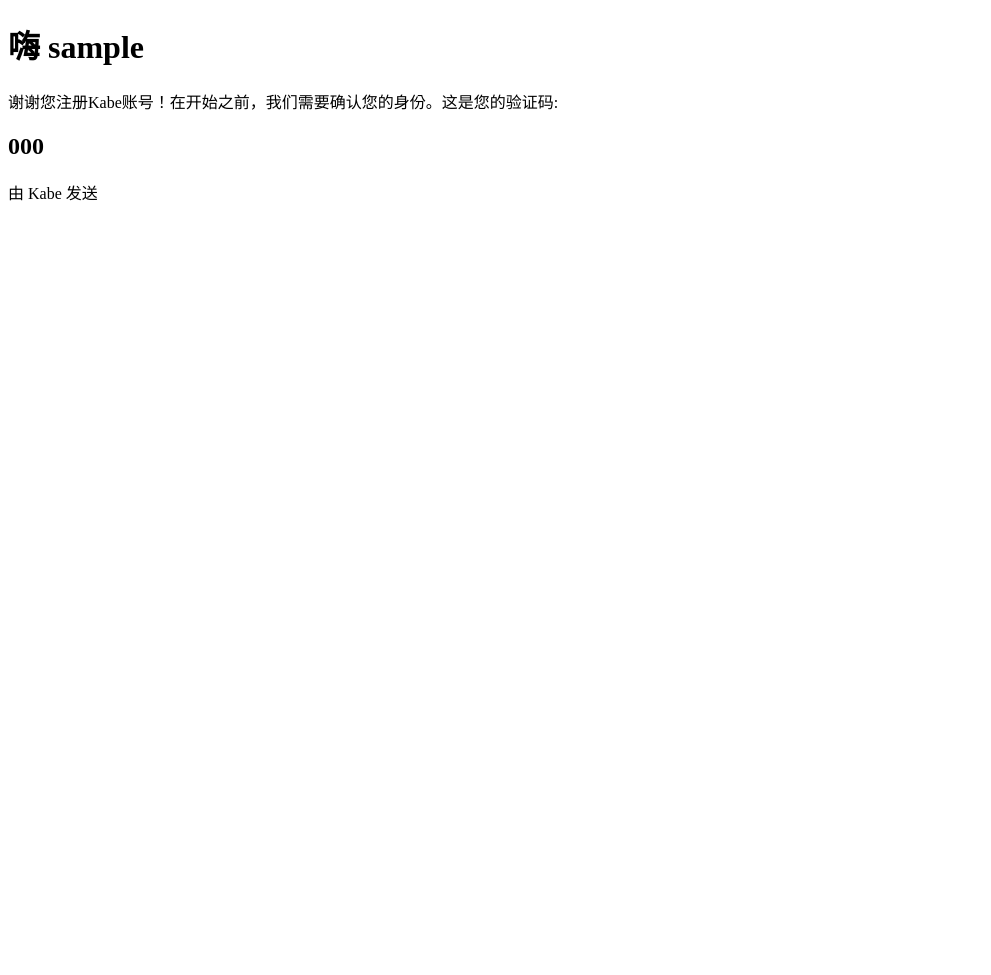
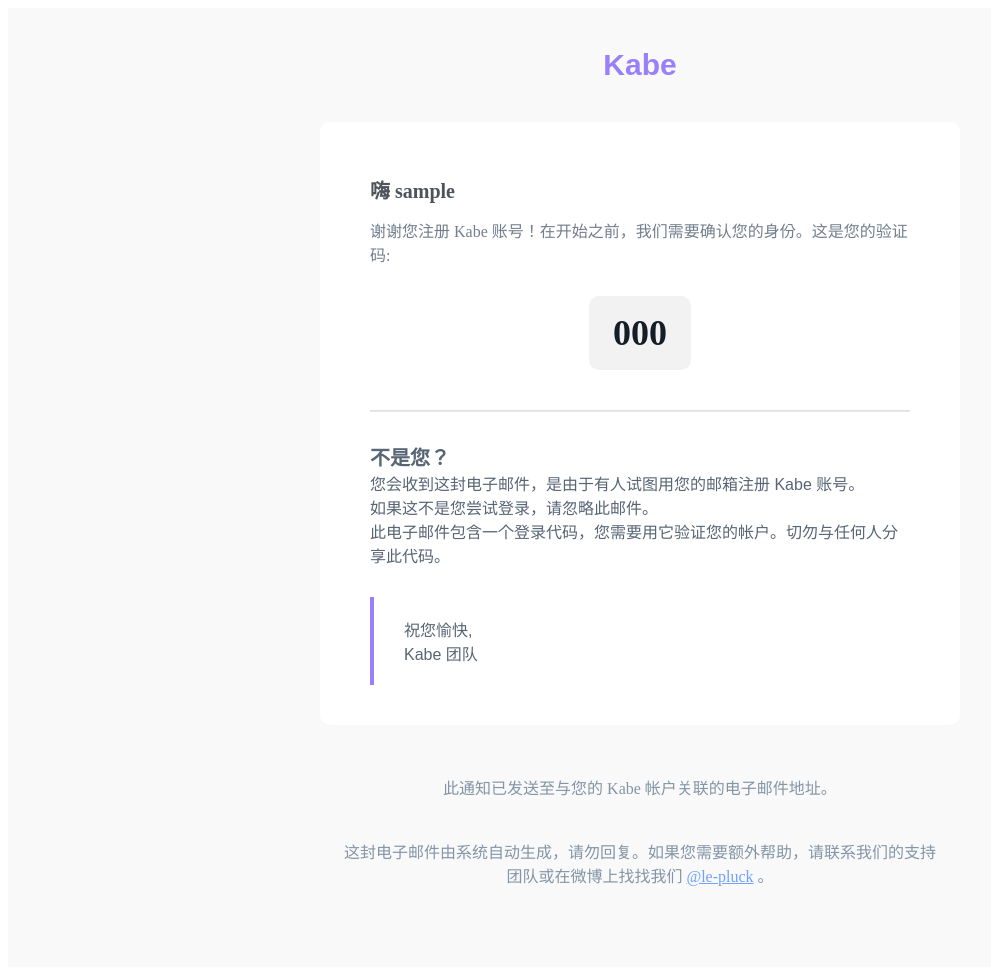
Before and after one commit to le-pluck/kabe, a Spring app: template kabe-system/src/main/resources/templates/EmailVerification.html in a window 1280 px wide. Shown: the whole page, without its empty margins (0-991 px from the left). Before the commit the page ends 201 px from the top, so only its background shows below. Run offline with Thymeleaf, Linux system fonts and the light colour scheme; the template is opened without the code that fills it: most values are stand-ins (such as "Sample title", 1, 10 or a date in 2020); data that the repository does not hold is empty; some of the project's set-up classes (security, data sources, template engines, error pages and the like) are left out, and stand-ins take their place.

Commit message:
非常好邮件系统

```diff
--- a/kabe-system/src/main/resources/templates/EmailVerification.html
+++ b/kabe-system/src/main/resources/templates/EmailVerification.html
@@ -3,15 +3,143 @@
 <head>
     <meta charset="UTF-8">
     <title> 邮箱验证码 </title>
+    <style>
+        .mail-wrap {
+            background: #f9f9f9;
+        }
+
+        .mail {
+            max-width: 640px;
+            margin: auto;
+        }
+
+        .logo {
+            text-align: center;
+            font-size: 30px;
+            font-weight: bold;
+            font-family: Arial, monospace;
+            color: #9980fa;
+            padding: 40px 0;
+        }
+
+        .card {
+            padding: 40px 50px;
+            background: #ffffff;
+            border-radius: 10px;
+        }
+
+        .card h1 {
+            color: #4f545c;
+            font-size: 20px;
+            font-weight: bold;
+        }
+
+        .card .context {
+            color: #737f8d;
+            font-size: 16px;
+        }
+
+        .card .code {
+            width: fit-content;
+            margin: 30px auto;
+            color: #151d29;
+            font-size: 36px;
+            font-weight: bold;
+            background: #f2f2f2;
+            padding: 16px 24px;
+            border-radius: 10px;
+        }
+
+        .card .divider {
+            padding-top: 10px;
+            padding-bottom: 20px;
+        }
+
+        .card .divider hr {
+            border-color: rgba(0, 0, 0, .12);
+            margin: 0;
+        }
+        .card .enjoy {
+            border-left: #9980fa solid 4px;
+            padding: 20px 20px 20px 30px;
+            color: #576574;
+            font-family: 'Motiva Sans', Arial, sans-serif;
+        }
+
+        .card .not-me {
+            padding: 10px 0 30px 0;
+            color: #576574;
+            font-family: 'Motiva Sans', Arial, sans-serif;
+        }
+
+        .help {
+            color: #8395a7;
+            padding: 20px;
+        }
+
+        .footer {
+            color: #8395a7;
+            padding-top: 30px;
+            padding-bottom: 60px;
+            text-align: center;
+        }
+
+        .mail-wrap *:link {
+            color: #70a1ff;
+        }
+        .mail-wrap *:visited {
+            color: #9cbeff;
+        }
+    </style>
 </head>
 <body>
-    <h1>嗨 [[${username}]]</h1>
-    <div>
-        谢谢您注册Kabe账号！在开始之前，我们需要确认您的身份。这是您的验证码:
+<div class="mail-wrap">
+    <div class="mail">
+        <div class="logo">
+            <span>Kabe</span>
+        </div>
+        <div class="card">
+            <h1>嗨 [[${username}]]</h1>
+            <div class="context">
+                谢谢您注册 Kabe 账号！在开始之前，我们需要确认您的身份。这是您的验证码:
+            </div>
+            <div class="code">
+                [[${verificationCode}]]
+            </div>
+            <div class="divider">
+                <hr>
+            </div>
+            <div class="not-me">
+                <div style="font-size: 20px; font-weight: bold;">
+                    不是您？
+                </div>
+                <div>
+                    您会收到这封电子邮件，是由于有人试图用您的邮箱注册 Kabe 账号。
+                </div>
+                <div>
+                    如果这不是您尝试登录，请忽略此邮件。
+                </div>
+                <div>
+                    此电子邮件包含一个登录代码，您需要用它验证您的帐户。切勿与任何人分享此代码。
+                </div>
+            </div>
+            <div class="enjoy">
+                祝您愉快,
+                <br>
+                Kabe 团队
+            </div>
+        </div>
+        <div class="footer">
+            <div class="help">
+                此通知已发送至与您的 Kabe 帐户关联的电子邮件地址。
+            </div>
+            <div class="help">
+                这封电子邮件由系统自动生成，请勿回复。如果您需要额外帮助，请联系我们的支持团队或在微博上找找我们
+                <a href="https://weibo.com/lepluck">@le-pluck</a>
+                。
+            </div>
+        </div>
     </div>
-    <h2>[[${verificationCode}]]</h2>
-    <div>
-        由 Kabe 发送
-    </div>
+</div>
 </body>
 </html>
```
